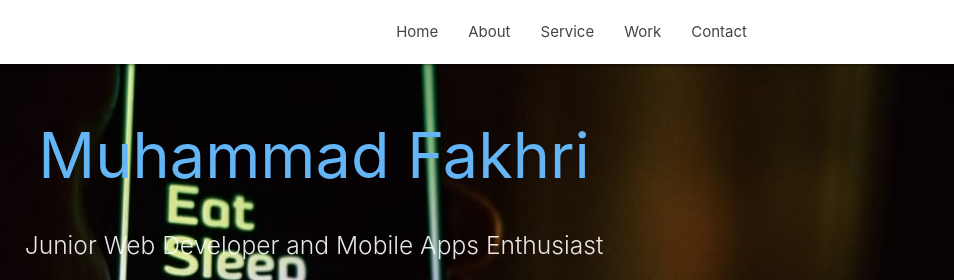
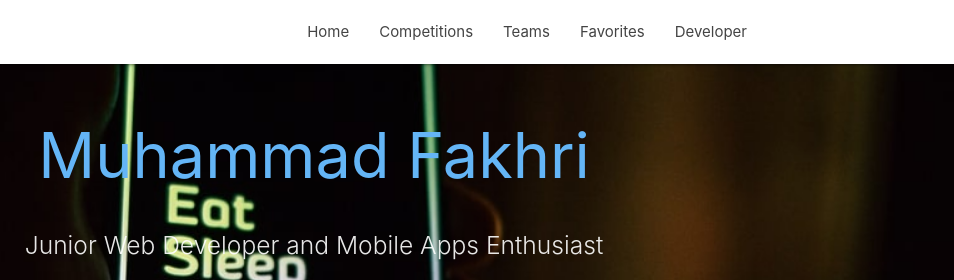
Before and after one commit to muhammad-fakhri/Dicoding-PWA, a plain HTML site: page index.html in a window 1280 px wide. Shown: the top 280 px of the page, 326-1280 px from the left. Drawn offline with nearby package versions, Linux system fonts and the light colour scheme.

Commit message:
Edit nav from portfolio nav to football nav

```diff
--- a/nav.html
+++ b/nav.html
@@ -1,5 +1,5 @@
 <li><a href="#home">Home</a></li>
-<li><a href="#about">About</a></li>
-<li><a href="#service">Service</a></li>
-<li><a href="#work">Work</a></li>
-<li><a href="#contact">Contact</a></li>
+<li><a href="#competition">Competitions</a></li>
+<li><a href="#team">Teams</a></li>
+<li><a href="#favorite">Favorites</a></li>
+<li><a href="#developer">Developer</a></li>
```
